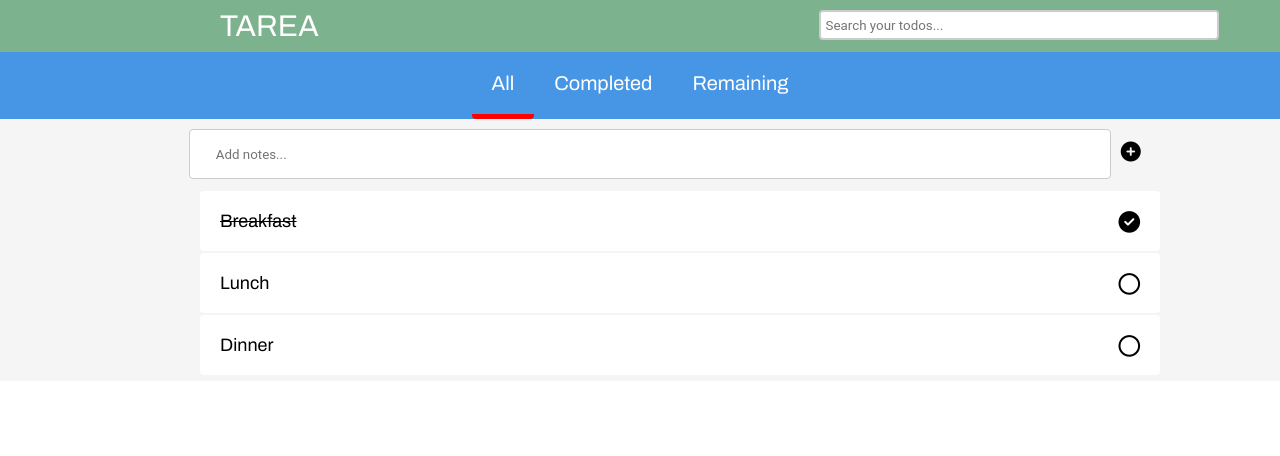
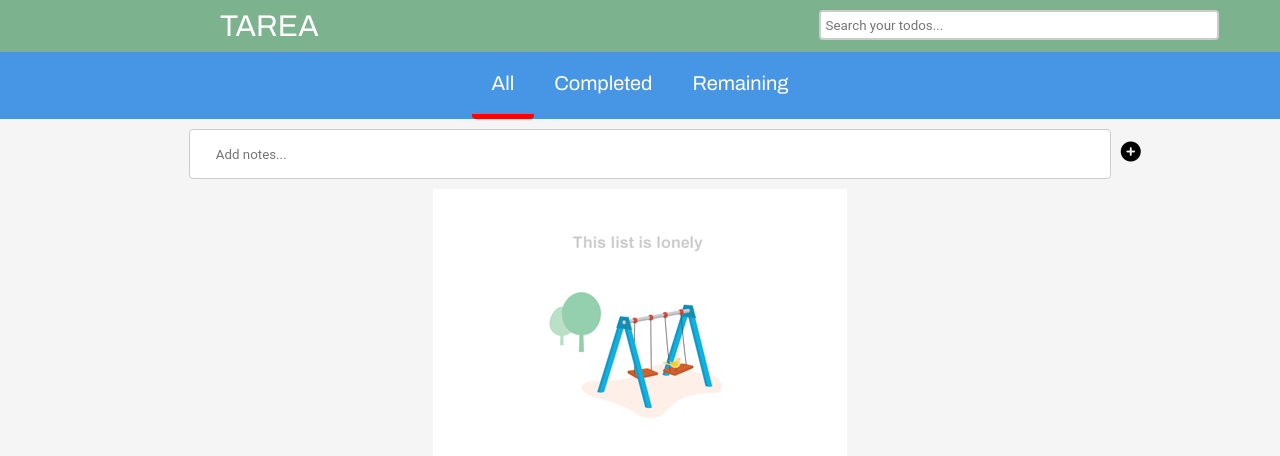
Before and after one commit to thesamiroli/Todo-Application-ReactJS, a React (Create React App) app: page / in a window 1280 px wide. Shown: the top 456 px of the page. Built offline with nearby package versions, Linux system fonts and the light colour scheme.

Commit message:
added delete option, changed the clickhandler to the tick box

```diff
--- a/public/index.html
+++ b/public/index.html
@@ -24,7 +24,7 @@
       work correctly both with client-side routing and a non-root public URL.
       Learn how to configure a non-root public URL by running `npm run build`.
     -->
-    <title>React App</title>
+    <title>Tarea</title>
   </head>
   <body>
     <noscript>You need to enable JavaScript to run this app.</noscript>
--- a/src/App.js
+++ b/src/App.js
@@ -12,23 +12,7 @@ class App extends Component {
     super();
     this.state = {
       currentTab: "All",
-      todos: [
-        {
-          id: 0,
-          title: "Breakfast",
-          checked: true
-        },
-        {
-          id: 1,
-          title: "Lunch",
-          checked: false
-        },
-        {
-          id: 2,
-          title: "Dinner",
-          checked: false
-        }
-      ],
+      todos: [],
       inputTerm: "",
       searchTerm: "",
       tabs: [
@@ -67,15 +51,16 @@ class App extends Component {
     let todoItem = document.querySelector(".add-item").value;
     if (todoItem != "") {
       let updatedTabs = this.updateTabs(this.state.currentTab);
-      let val = this.state.todos;
-      val.push({
-        id: this.state.length,
+
+      let tempTodo = {
+        id: this.state.todos.length,
         title: todoItem,
         checked: false
-      });
+      };
+
       this.setState({
         inputTerm: "",
-        todos: val,
+        todos: [...this.state.todos, tempTodo],
         tabs: updatedTabs
       });
     }
@@ -116,6 +101,26 @@ class App extends Component {
     });
   }
 
+  onItemClickedHandler(value, index) {
+    let tempItems = this.state.todos;
+    for (let i = 0; i < tempItems.length; i++) {
+      if (tempItems[i].id == value.id) {
+        tempItems[i].checked = !tempItems[i].checked;
+      }
+    }
+    this.setState({ todos: tempItems });
+  }
+
+  onDeleteIconClickedHandler(value, index) {
+    let tempItems = [];
+    for (let i = 0; i < this.state.todos.length; i++) {
+      if (index != i) {
+        tempItems.push(this.state.todos[i]);
+      }
+    }
+    this.setState({ todos: tempItems });
+  }
+
   render() {
     let itemsToDisplay = this.getItemsToDisplay(this.state.currentTab);
     return (
@@ -136,6 +141,7 @@ class App extends Component {
             {this.state.tabs.map((value, index) => {
               return (
                 <Tab
+                  key={index}
                   selected={value.selected}
                   tabName={value.title}
                   onClick={event => {
@@ -163,13 +169,10 @@ class App extends Component {
                 <div>
                   <ListItem
                     onItemClicked={event => {
-                      let tempItems = this.state.todos;
-                      for (let i = 0; i < tempItems.length; i++) {
-                        if (tempItems[i].id == value.id) {
-                          tempItems[i].checked = !tempItems[i].checked;
-                        }
-                      }
-                      this.setState({ todos: tempItems });
+                      this.onItemClickedHandler(value, index);
+                    }}
+                    onDeleteIconClicked={event => {
+                      this.onDeleteIconClickedHandler(value, index)
                     }}
                     index={index}
                     itemTitle={value.title}
@@ -183,6 +186,7 @@ class App extends Component {
               <img src={emptyList} />
             </div>
           )}
+
         </div>
       </div>
     );
--- a/src/components/List/ListItem.js
+++ b/src/components/List/ListItem.js
@@ -9,12 +9,15 @@ export class ListItem extends Component {
     ) : (
         <i className="far fa-circle"></i>
     );
-
+    let deleteIcon = <i className="fas fa-trash-alt delete-icon"></i>
     return (
-      <div className={status} onClick={this.props.onItemClicked}>
+      <div className={status} >
         {this.props.itemTitle}
-        <span className="tick">
+        <span className="tick" onClick={this.props.onItemClicked}>
         {statusIcon}
+        </span>
+        <span onClick={this.props.onDeleteIconClicked} className="tick">
+        {deleteIcon}
         </span>
       </div>
     );
--- a/src/styles/List/ListItem.css
+++ b/src/styles/List/ListItem.css
@@ -1,17 +1,21 @@
-.list-item{
+.list-item {
   padding: 20px;
   background-color: white;
   margin: 2px 0px;
   margin-left: 200px;
   width: 75%;
-   font-family: 'Archivo', sans-serif;
+  font-family: "Archivo", sans-serif;
   font-size: 18px;
   font-weight: 700;
   text-align: left;
   border-radius: 4px;
 }
 
-.list-item.checked{
+.delete-icon {
+    margin: 0 10px;
+}
+
+.list-item.checked {
   text-decoration: line-through;
 }
 
@@ -19,7 +23,7 @@
   cursor: pointer;
 }
 
-.tick{
+.tick {
   float: right;
   font-size: larger;
 }
```
Lines whose indentation alone changed are shown as unchanged.
